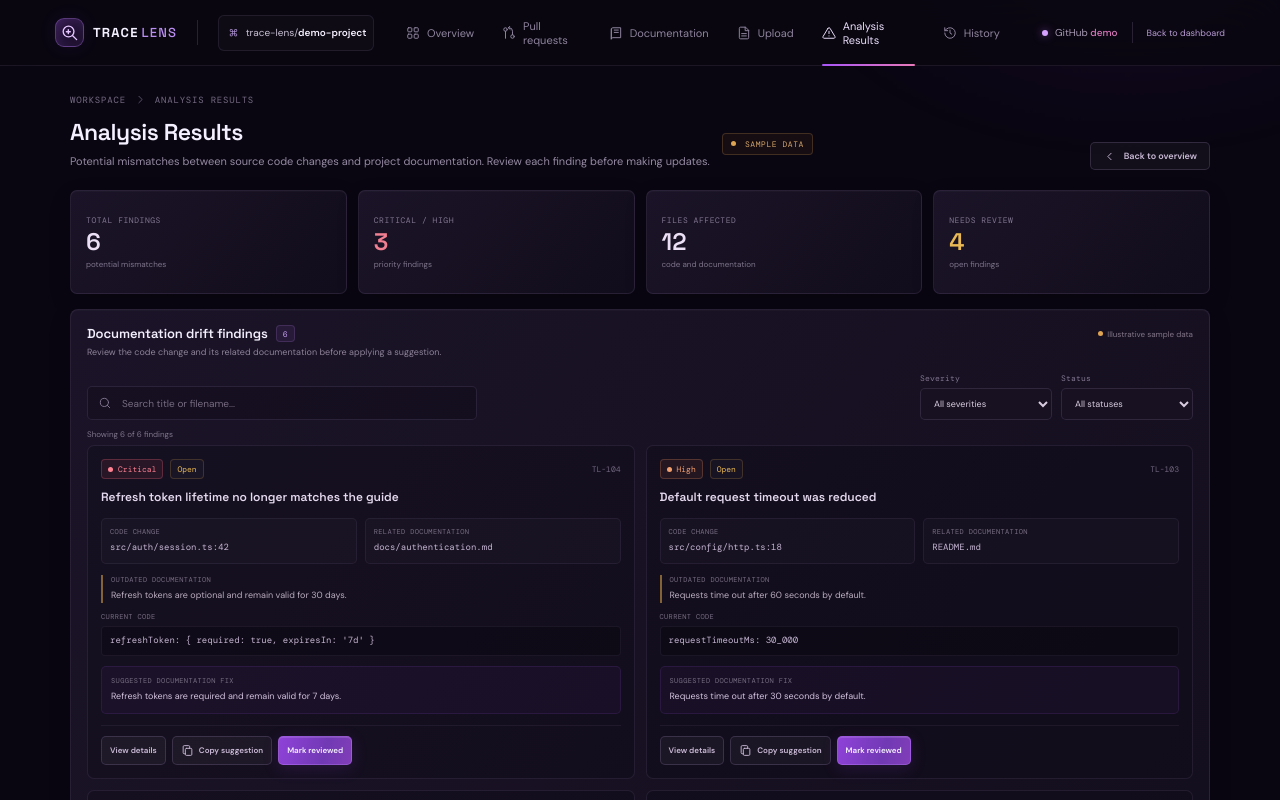
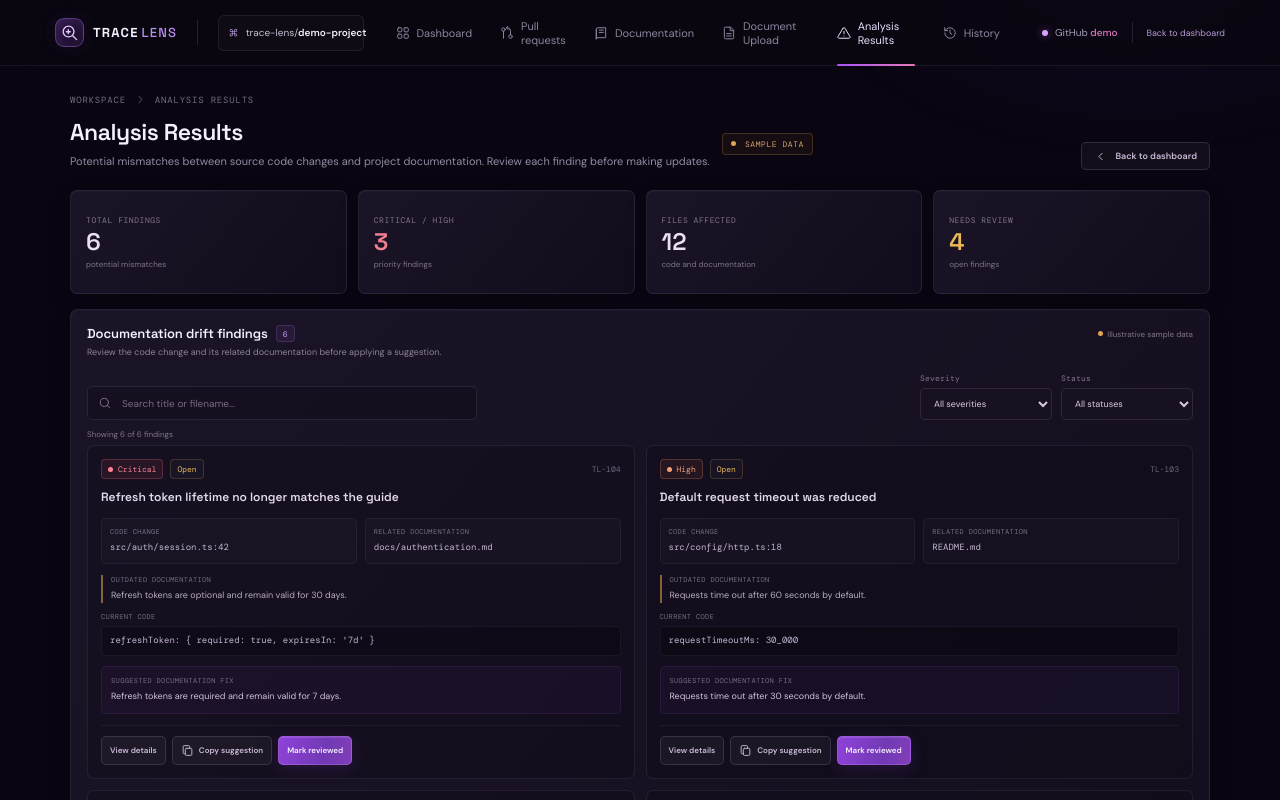
Before and after one commit to rohitjee7022-blip/TRACE_LENS, a plain HTML site: page analysis-results.html in a window 1280 px wide. Shown: the top 800 px of the page. Drawn offline with nearby package versions, Linux system fonts and the light colour scheme.

Commit message:
fix: improve module navigation links
Use consistent Dashboard and Document Upload labels across pages and prevent nav overflow at intermediate widths.

Co-authored-by: Copilot <223556219+Copilot@users.noreply.github.com>

```diff
--- a/analysis-results.html
+++ b/analysis-results.html
@@ -40,10 +40,10 @@
     <a class="analysis-repo-link" href="index.html#overview"><span class="repo-mini-icon" aria-hidden="true">⌘</span><span>trace-lens/<strong>demo-project</strong></span></a>
     <button class="mobile-menu-btn" id="resultsMenuButton" type="button" aria-label="Open navigation" aria-expanded="false" aria-controls="resultsNavigation"><svg class="icon"><use href="#i-menu"/></svg></button>
     <nav class="main-nav" id="resultsNavigation" aria-label="Main navigation">
-      <a class="nav-link" href="index.html#overview"><svg class="icon"><use href="#i-grid"/></svg>Overview</a>
+      <a class="nav-link" href="index.html#overview"><svg class="icon"><use href="#i-grid"/></svg>Dashboard</a>
       <a class="nav-link" href="index.html#pull-requests"><svg class="icon"><use href="#i-git-pull"/></svg>Pull requests</a>
       <a class="nav-link" href="index.html#drift-details"><svg class="icon"><use href="#i-book"/></svg>Documentation</a>
-      <a class="nav-link" href="index.html#document-upload"><svg class="icon"><use href="#i-file"/></svg>Upload</a>
+      <a class="nav-link" href="index.html#document-upload"><svg class="icon"><use href="#i-file"/></svg>Document Upload</a>
       <a class="nav-link active" href="analysis-results.html" aria-current="page"><svg class="icon"><use href="#i-alert"/></svg>Analysis Results</a>
       <a class="nav-link" href="index.html#history"><svg class="icon"><use href="#i-history"/></svg>History</a>
     </nav>
@@ -66,7 +66,7 @@
           <span class="demo-pill"><span></span> SAMPLE DATA</span>
         </div>
       </div>
-      <a class="button button-secondary analysis-back-button" href="index.html#overview"><svg class="icon tiny"><use href="#i-chevron-right"/></svg>Back to overview</a>
+      <a class="button button-secondary analysis-back-button" href="index.html#overview"><svg class="icon tiny"><use href="#i-chevron-right"/></svg>Back to dashboard</a>
     </div>
 
     <section class="analysis-summary" aria-label="Finding summary">
--- a/style.css
+++ b/style.css
@@ -519,7 +519,7 @@ h1 { font-family: var(--display); font-size: 23px; letter-spacing: -.5px; font-w
 @media (min-width: 821px) and (max-width: 1100px) {
   .topbar .nav-link { gap: 4px; padding-right: 4px; padding-left: 4px; font-size: 9px; }
 }
-@media (min-width: 821px) and (max-width: 980px) {
+@media (min-width: 821px) and (max-width: 1000px) {
   .topbar { height: 60px; padding: 0 20px; }
   .topbar > .topbar-divider, .topbar-right .topbar-divider, .last-scan { display: none; }
   .repo-picker, .analysis-page .analysis-repo-link { max-width: 220px; }
```
Also changed, not shown: index.html (+3 -3 lines).
